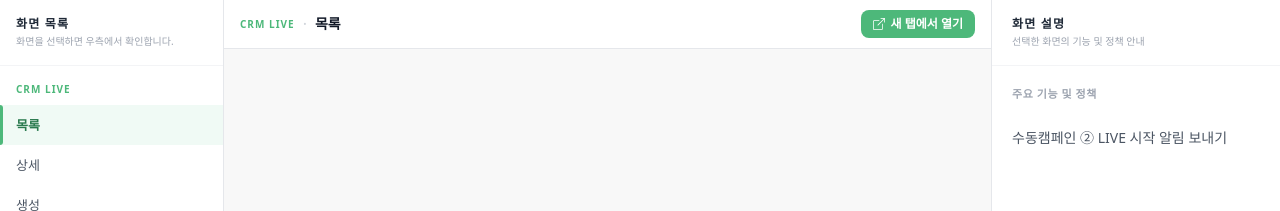
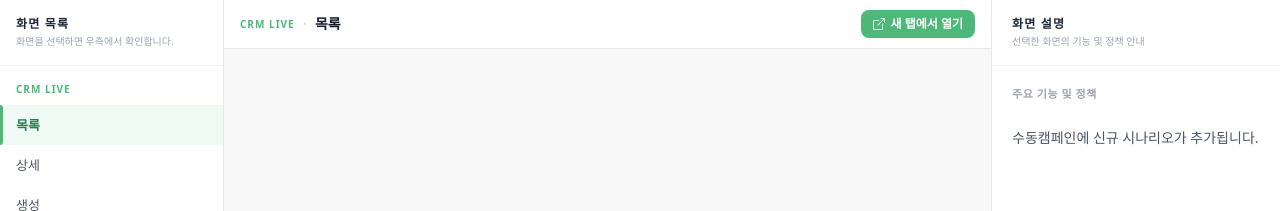
Before and after one commit to vldlzm/flexg_CRM_LIVE, a Next.js app: page / in a window 1280 px wide. Shown: the top 211 px of the page. Built offline with nearby package versions, Linux system fonts and the light colour scheme.

Commit message:
fix: 목록 화면설명 수동캠페인 문구 교체

```diff
--- a/src/app/page.tsx
+++ b/src/app/page.tsx
@@ -25,7 +25,7 @@ const SCREEN_GROUPS: ScreenGroup[] = [
         href: '/crm/live',
         description: '',
         notes: [
-          '수동캠페인 ② LIVE 시작 알림 보내기',
+          '수동캠페인에 신규 시나리오가 추가됩니다.',
         ],
       },
       {
```
